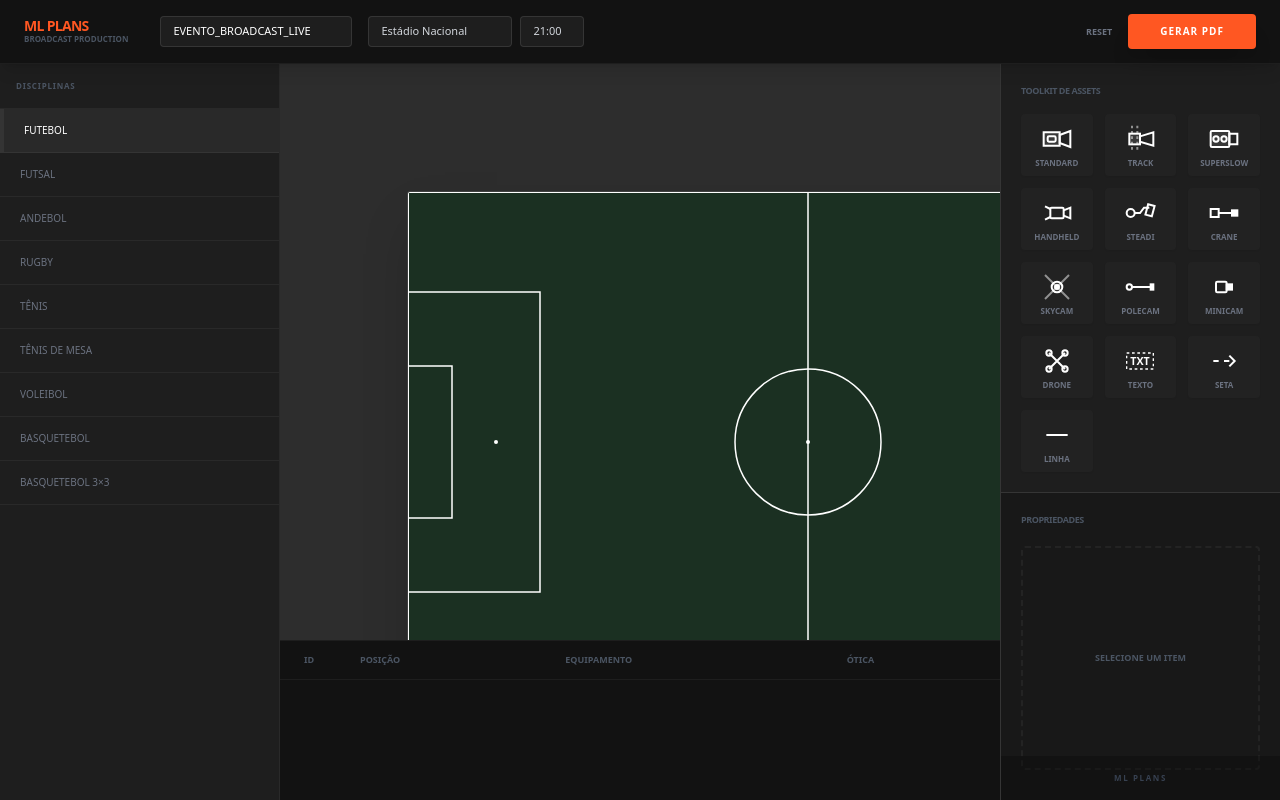
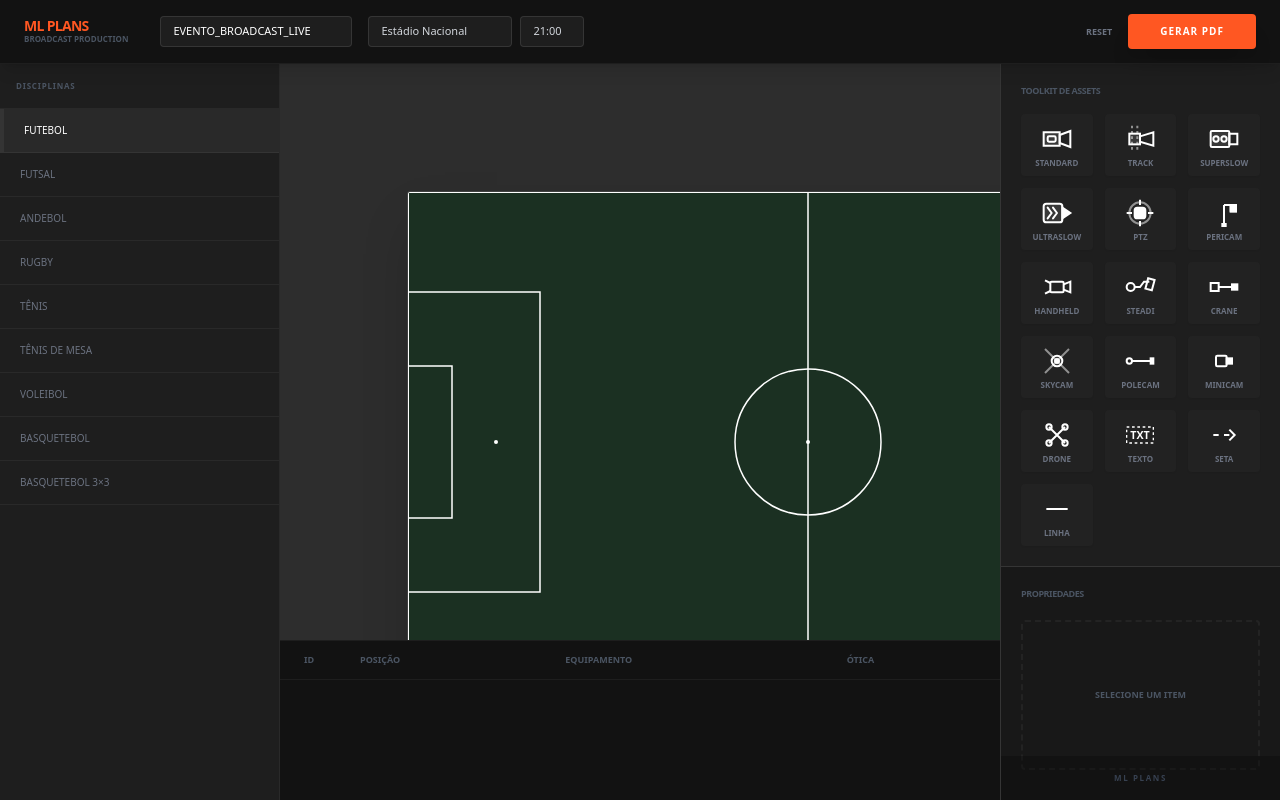
Before and after one commit to Gfx-Phonzeka/Planos-, a React (Vite) app: page / in a window 1280 px wide. Built offline with nearby package versions, Linux system fonts and the light colour scheme.

Commit message:
Update constants.tsx

```diff
--- a/constants.tsx
+++ b/constants.tsx
@@ -5,79 +5,89 @@ import { CameraType } from './types';
 const s = {
   fill: "none",
   stroke: "#FFF",
-  strokeWidth: "1.5", // Traço um pouco mais fino para desenhos mais técnicos
+  strokeWidth: "1.5",
   width: "100%",
   height: "100%",
   style: { display: 'block' }
 };
 
 export const CAMERA_ASSETS: Record<string, { label: string, icon: React.ReactNode, config?: string, mount?: string, lens?: string }> = {
-  // --- REDESENHADOS (TOP VIEW / ESQUEMÁTICO) ---
-
   [CameraType.STANDARD]: {
     label: 'Standard',
-    // Corpo quadrado + Lente trapezoidal (Vista de Cima)
     icon: <svg viewBox="0 0 24 24" {...s}><path d="M2 7h12v10H2z" fill="#FFF" fillOpacity="0.1"/><path d="M14 9l8-3v12l-8-3V9z"/><rect x="5" y="10" width="6" height="4" rx="1"/></svg>,
     config: 'System', mount: 'Tripod', lens: '86x'
   },
 
   [CameraType.TRACKCAM]: {
     label: 'Track',
-    // Carril Vertical + Câmara em cima (Vista de Cima)
     icon: <svg viewBox="0 0 24 24" {...s}><path d="M6 2v20M10 2v20" strokeOpacity="0.5" strokeDasharray="2,2"/><rect x="4" y="8" width="8" height="8" fill="#FFF" fillOpacity="0.1"/><path d="M12 10l10-3v10l-10-3V10z"/></svg>,
     config: 'Remote', mount: 'Rail', lens: 'Wide'
   },
 
   [CameraType.SSM]: {
     label: 'SuperSlow',
-    // Corpo maior com bobines (símbolo de slow motion) + Lente grande
     icon: <svg viewBox="0 0 24 24" {...s}><rect x="2" y="6" width="14" height="12" rx="1" fill="#FFF" fillOpacity="0.1"/><circle cx="6" cy="12" r="2"/><circle cx="12" cy="12" r="2"/><path d="M16 8h6v8h-6z"/></svg>,
     config: 'SSM', mount: 'Tripod', lens: '86x'
   },
 
+  // --- NOVOS ASSETS ---
+  [CameraType.ULTRASLOW]: {
+    label: 'UltraSlow',
+    // Corpo robusto com indicador de velocidade (setas) e lente grande
+    icon: <svg viewBox="0 0 24 24" {...s}><rect x="2" y="5" width="14" height="14" rx="2" fill="#FFF" fillOpacity="0.1"/><path d="M16 8l6 4l-6 4z" fill="#FFF"/><path d="M5 8l3 4l-3 4" strokeLinecap="round" strokeLinejoin="round"/><path d="M9 8l3 4l-3 4" strokeLinecap="round" strokeLinejoin="round"/></svg>,
+    config: 'HFR', mount: 'Tripod', lens: '86x'
+  },
+
+  [CameraType.PTZ]: {
+    label: 'PTZ',
+    // Vista de cima: Base redonda com cabeça rotativa e eixo
+    icon: <svg viewBox="0 0 24 24" {...s}><circle cx="12" cy="12" r="8" strokeOpacity="0.5"/><rect x="8" y="8" width="8" height="8" rx="2" fill="#FFF"/><line x1="12" y1="2" x2="12" y2="6"/><line x1="12" y1="18" x2="12" y2="22"/><line x1="2" y1="12" x2="6" y2="12"/><line x1="18" y1="12" x2="22" y2="12"/></svg>,
+    config: 'Remote', mount: 'Fixed', lens: 'Int'
+  },
+
+  [CameraType.PERICAM]: {
+    label: 'Pericam',
+    // Periscópio: Tubo vertical com dobra a 90 graus no topo
+    icon: <svg viewBox="0 0 24 24" {...s}><path d="M10 21L14 21" strokeWidth="3"/><line x1="12" y1="21" x2="12" y2="6"/><path d="M12 6h5v5"/><rect x="17" y="6" width="4" height="5" fill="#FFF"/></svg>,
+    config: 'Special', mount: 'Periscope', lens: 'Wide'
+  },
+  // --------------------
+
   [CameraType.HANDHELD]: {
     label: 'Handheld',
-    // Câmara com pegas laterais (Vista de Cima)
     icon: <svg viewBox="0 0 24 24" {...s}><rect x="7" y="8" width="10" height="8" rx="1"/><path d="M17 10l5-2v8l-5-2"/><path d="M7 9l-4-2M7 15l-4 2"/></svg>,
     config: 'System', mount: 'Shoulder', lens: '22x'
   },
 
   [CameraType.STEADICAM]: {
     label: 'Steadi',
-    // Operador (Círculo) + Braço articulado + Câmara
     icon: <svg viewBox="0 0 24 24" {...s}><circle cx="5" cy="12" r="3"/><path d="M8 12h4l3-4h4"/><rect x="17" y="6" width="5" height="8" transform="rotate(15 19.5 10)"/></svg>,
     config: 'RF', mount: 'Steadicam', lens: 'Wide'
   },
 
   [CameraType.CRANE]: {
     label: 'Crane',
-    // Base quadrada + Braço longo + Cabeça (Vista de Cima)
     icon: <svg viewBox="0 0 24 24" {...s}><rect x="2" y="9" width="6" height="6"/><line x1="8" y1="12" x2="18" y2="12"/><rect x="18" y="10" width="4" height="4" fill="#FFF"/></svg>,
     config: 'System', mount: 'Jib', lens: 'Wide'
   },
 
   [CameraType.SKYCAM]: {
     label: 'Skycam',
-    // Cabos em X + Unidade central
     icon: <svg viewBox="0 0 24 24" {...s}><line x1="3" y1="3" x2="21" y2="21" strokeOpacity="0.5"/><line x1="3" y1="21" x2="21" y2="3" strokeOpacity="0.5"/><circle cx="12" cy="12" r="4" fill="#FFF" fillOpacity="0.1"/><circle cx="12" cy="12" r="1.5" fill="#FFF"/></svg>,
     config: 'Remote', mount: 'Cable', lens: 'Wide'
   },
 
   [CameraType.POLECAM]: {
     label: 'Polecam',
-    // Pivô simples + Vareta fina + Minicam
     icon: <svg viewBox="0 0 24 24" {...s}><circle cx="4" cy="12" r="2"/><line x1="6" y1="12" x2="20" y2="12"/><rect x="20" y="10" width="2" height="4" fill="#FFF"/></svg>,
     config: 'Special', mount: 'Pole', lens: 'Wide'
   },
 
   [CameraType.MINICAM]: {
     label: 'Minicam',
-    // Bloco compacto simples
     icon: <svg viewBox="0 0 24 24" {...s}><rect x="6" y="8" width="8" height="8" rx="1"/><rect x="14" y="10" width="4" height="4" fill="#FFF"/></svg>,
     config: 'Special', mount: 'Fixed', lens: 'Wide'
   },
-
-  // --- MANTIDOS (DESIGN ORIGINAL) ---
 
   [CameraType.DRONE]: {
     label: 'Drone',
@@ -87,7 +97,6 @@ export const CAMERA_ASSETS: Record<string, { label: string, icon: React.ReactNod
 
   [CameraType.TEXT]: {
     label: 'Texto',
-    // Mantido original (adaptado para viewbox 24 24 para consistência)
     icon: <svg viewBox="0 0 24 24" width="100%" height="100%"><rect x="2" y="6" width="20" height="12" fill="none" stroke="#FFF" strokeDasharray="2 2"/><text x="12" y="13" textAnchor="middle" dominantBaseline="middle" fill="white" fontSize="8" fontWeight="bold" stroke="none">TXT</text></svg>
   },
 
```
